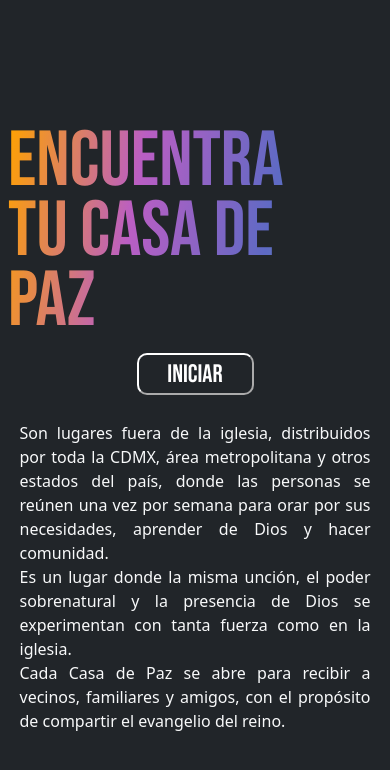
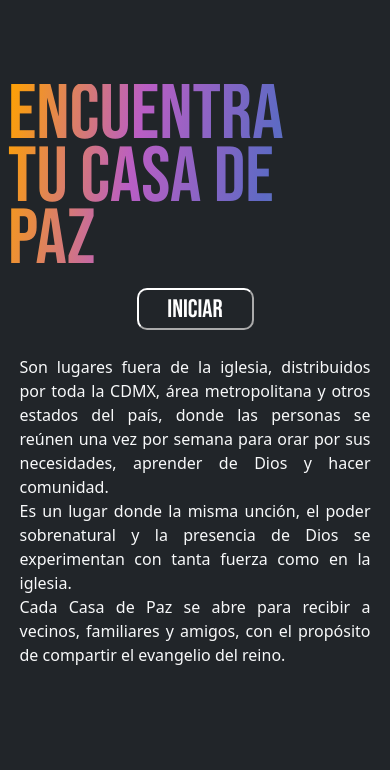
Before and after one commit to devAlUP/directoriocdpUP, a Vue app: page / in a window 390 px wide. Shown: the top 770 px of the page. Built offline with nearby package versions, Linux system fonts and the light colour scheme.

Commit message:
atencion a observaciones  del whatsapp del dai 3 de julio  de 2025

```diff
--- a/src/assets/styles/home.css
+++ b/src/assets/styles/home.css
@@ -41,7 +41,7 @@ img {
   overflow-y: hidden;
 }
 .titulo {
-  margin-top: 15vh;
+  margin-top: 10vh;
   font-family: 'Bebas Neue', sans-serif;
   font-size: 25vh;
   background: linear-gradient(100deg, #ffa200, #ba5ec4, #5e6ac4, #5ec46f);
@@ -105,7 +105,7 @@ button img {
     font-family: 'Bebas Neue', sans-serif;
     font-size: 20vw;
     background: linear-gradient(100deg, #ffa200, #ba5ec4, #5e6ac4, #5ec46f);
-    line-height: 0.9;
+    line-height: 0.8;
     margin-left: 0.5rem;
     -webkit-text-fill-color: transparent;
     -webkit-background-clip: text;
```
